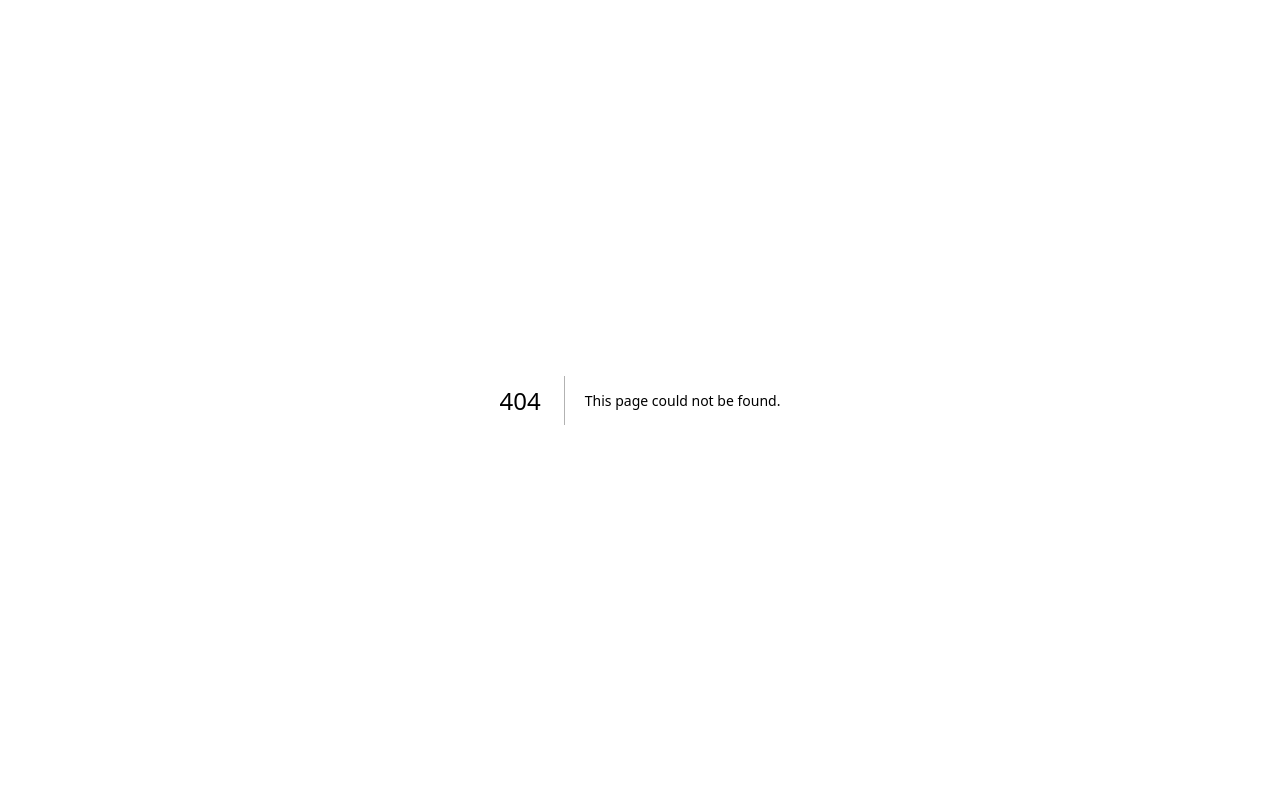
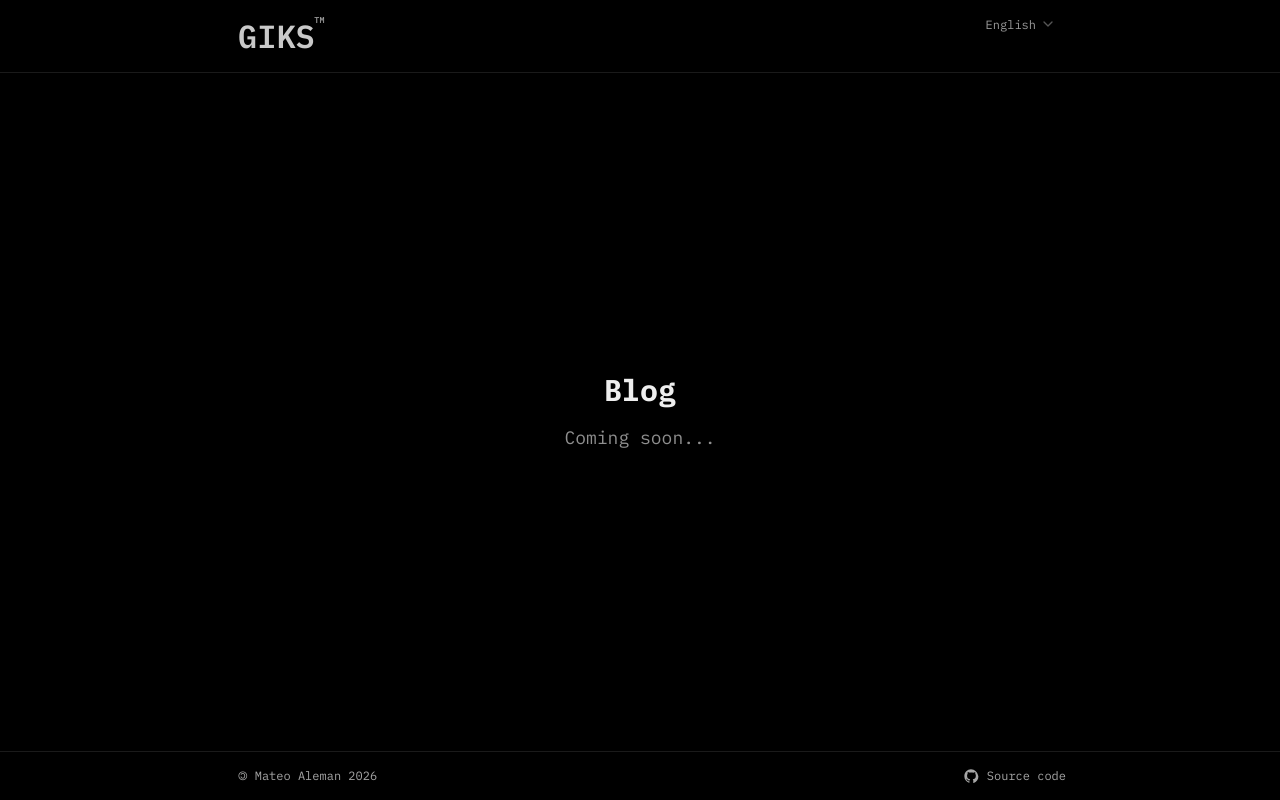
Before and after one commit to zGIKS/portfolio, a Next.js app: page /en/blog in a window 1280 px wide. Before the commit this address had no page. Built offline with nearby package versions, Linux system fonts and the light colour scheme.

Commit message:
fix home

```diff
--- /dev/null
+++ b/src/app/[locale]/blog/page.tsx
@@ -0,0 +1,52 @@
+import type { Metadata } from "next";
+import { notFound } from "next/navigation";
+import { AppShell } from "@/components/app-shell";
+import { isValidLocale, locales, type Locale } from "@/lib/i18n";
+import { getDictionary } from "@/lib/dictionaries";
+
+interface BlogPageProps {
+  params: Promise<{ locale: string }>;
+}
+
+export function generateStaticParams() {
+  return locales.map((locale) => ({ locale }));
+}
+
+export async function generateMetadata({ params }: BlogPageProps): Promise<Metadata> {
+  const { locale } = await params;
+
+  if (!isValidLocale(locale)) {
+    return {};
+  }
+
+  const t = getDictionary(locale);
+
+  return {
+    title: `Mateo Aleman - ${t.section2.titles.blog}`,
+    description: "Blog posts and articles",
+  };
+}
+
+export default async function BlogPage({ params }: BlogPageProps) {
+  const { locale } = await params;
+
+  if (!isValidLocale(locale)) {
+    notFound();
+  }
+
+  const activeLocale: Locale = locale;
+  const t = getDictionary(activeLocale);
+
+  return (
+    <AppShell locale={activeLocale} contentClassName="py-0">
+      <div className="flex flex-col items-center justify-center min-h-[60vh] p-8">
+        <h1 className="text-3xl font-bold mb-4">{t.section2.titles.blog}</h1>
+        <p className="text-muted-foreground text-lg">
+          {activeLocale === "es" && "Próximamente..."}
+          {activeLocale === "en" && "Coming soon..."}
+          {activeLocale === "pt" && "Em breve..."}
+        </p>
+      </div>
+    </AppShell>
+  );
+}
--- /dev/null
+++ b/src/components/icons/stack/devops/traefik.tsx
@@ -0,0 +1,9 @@
+import type { SVGProps } from "react";
+
+const Traefik = (props: SVGProps<SVGSVGElement>) => (
+  <svg {...props} viewBox="0 0 128 128" fill="#24a1c1">
+    <path d="M64.188 10.172c5.582 0 10.542 3.937 10.542 8.785 0 4.848-4.722 8.785-10.543 8.785-.664 0-1.53-.11-2.601-.328a3.51 3.51 0 0 0-2.438.39L21.355 49.298a1.76 1.76 0 0 0 .008 3.062l40.969 22.996a3.517 3.517 0 0 0 3.426.012l41.187-22.898a1.752 1.752 0 0 0 .016-3.063l-12.852-7.293a3.517 3.517 0 0 0-3.441-.02l-13.563 7.524a1.21 1.21 0 0 0-.613.918l-.004.13c0 4.85-4.722 8.784-10.543 8.784-5.816 0-10.539-3.933-10.539-8.785 0-4.848 4.723-8.785 10.54-8.785.218 0 .464.016.745.035l.446.047.492.059c.75.101 1.512-.04 2.176-.407l20.065-11.13a5.266 5.266 0 0 1 4.945-.086l.215.11 28.016 15.906c3.512 1.992 3.55 7.012.144 9.082l-.187.11-18.746 10.417a1.763 1.763 0 0 0-.899 1.559c.012.645.371 1.23.938 1.531l18.562 9.766c3.688 1.937 3.774 7.183.16 9.242L66.642 120.25a5.284 5.284 0 0 1-5.227 0L5.36 88.254c-3.62-2.067-3.52-7.324.176-9.25l18.766-9.79a1.761 1.761 0 0 0 .047-3.093L5.355 55.461c-3.511-1.973-3.585-6.969-.21-9.066l.187-.114 46.645-26.523a3.533 3.533 0 0 0 1.578-1.89l.058-.188c1.64-4.875 5.364-7.508 10.575-7.508Zm26.027 64.715L67.184 88.129l-.215.117a5.25 5.25 0 0 1-4.98-.094L39.03 75.207a3.503 3.503 0 0 0-3.343-.05l-13.235 6.917a1.759 1.759 0 0 0-.055 3.086l40.434 23.137a3.515 3.515 0 0 0 3.477 0l40.78-23.3c.56-.317.9-.915.891-1.556a1.759 1.759 0 0 0-.94-1.527L93.593 74.82a3.509 3.509 0 0 0-3.38.067Zm0 0"/>
+  </svg>
+);
+
+export { Traefik };
--- a/src/components/profile/level.tsx
+++ b/src/components/profile/level.tsx
@@ -14,7 +14,7 @@ export function Level({ value = 19, label = "Years old" }: LevelProps) {
           {value}
         </div>
       </div>
-      <span className="text-lg font-semibold text-foreground">{label}</span>
+      <span className="text-sm font-medium leading-none text-foreground">{label}</span>
     </div>
   );
 }
--- a/src/components/section-3.tsx
+++ b/src/components/section-3.tsx
@@ -19,7 +19,7 @@ export function Section3({ locale }: Section3Props) {
         <Projects locale={locale} />
         <Stack locale={locale} />
         <Resume />
-        <Blog />
+        <Blog locale={locale} />
         <Links locale={locale} />
       </div>
     </CardContent>
--- a/src/components/section3/blog.tsx
+++ b/src/components/section3/blog.tsx
@@ -1,7 +1,19 @@
-export function Blog() {
+import { SidebarLink } from "./sidebar-link";
+import { type Locale } from "@/lib/i18n";
+import { getDictionary } from "@/lib/dictionaries";
+
+interface BlogProps {
+  locale: Locale;
+}
+
+export function Blog({ locale }: BlogProps) {
+  const t = getDictionary(locale);
+
   return (
-    <div className="mt-6 pl-4 text-sm font-medium uppercase tracking-wide text-foreground">
-      BLOG
-    </div>
+    <SidebarLink
+      locale={locale}
+      href="blog"
+      label={t.section2.titles.blog}
+    />
   );
 }
--- a/src/components/section3/stack.tsx
+++ b/src/components/section3/stack.tsx
@@ -2,7 +2,6 @@ import { Go } from "../icons/stack/languages/go";
 import { Rust } from "../icons/stack/languages/rust";
 import { Java } from "../icons/stack/languages/java";
 import { Python } from "../icons/stack/languages/python";
-import { SvelteIcon } from "../icons/stack/frontend/svelte";
 import { IconTile } from "./icon-tile";
 import { IconGrid } from "../section-shared/icon-grid";
 import { SidebarLink } from "./sidebar-link";
@@ -38,9 +37,6 @@ export function Stack({ locale }: StackProps) {
         <IconTile ariaLabel="Python" href="https://docs.python.org/">
           <Python className="h-4 w-4" />
         </IconTile>
-        <IconTile ariaLabel="Svelte" href="https://svelte.dev/">
-          <SvelteIcon className="h-4 w-4" />
-        </IconTile>
       </IconGrid>
     </>
   );
--- a/src/i18n/en.json
+++ b/src/i18n/en.json
@@ -19,7 +19,8 @@
   "section2": {
     "titles": {
       "about": "About",
-      "projects": "Projects"
+      "projects": "Projects",
+      "blog": "Blog"
     },
     "about": {
       "paragraphs": [
--- a/src/i18n/es.json
+++ b/src/i18n/es.json
@@ -19,7 +19,8 @@
   "section2": {
     "titles": {
       "about": "Sobre mí",
-      "projects": "Proyectos"
+      "projects": "Proyectos",
+      "blog": "Blog"
     },
     "about": {
       "paragraphs": [
--- a/src/i18n/pt.json
+++ b/src/i18n/pt.json
@@ -19,7 +19,8 @@
   "section2": {
     "titles": {
       "about": "Sobre mim",
-      "projects": "Projetos"
+      "projects": "Projetos",
+      "blog": "Blog"
     },
     "about": {
       "paragraphs": [
--- a/src/lib/stack-data.tsx
+++ b/src/lib/stack-data.tsx
@@ -23,6 +23,7 @@ import { MicrosoftAzure } from "@/components/icons/stack/devops/azure";
 import { GoogleCloud } from "@/components/icons/stack/devops/googlecloud";
 import { TailscaleIcon } from "@/components/icons/stack/devops/tailscale";
 import { Cloudflare } from "@/components/icons/stack/devops/cloudflare";
+import { Traefik } from "@/components/icons/stack/devops/traefik";
 
 export interface StackItem {
   name: string;
@@ -64,6 +65,7 @@ export const devops: StackItem[] = [
   { name: "Google Cloud", href: "https://cloud.google.com/docs", icon: (cls) => <GoogleCloud className={cls} /> },
   { name: "Tailscale", href: "https://tailscale.com/docs", icon: (cls) => <TailscaleIcon className={cls} /> },
   { name: "Cloudflare", href: "https://developers.cloudflare.com/", icon: (cls) => <Cloudflare className={cls} /> },
+  { name: "Traefik", href: "https://doc.traefik.io/traefik/", icon: (cls) => <Traefik className={cls} /> },
 ];
 
 export const allStackItems: StackItem[] = [...languages, ...frontend, ...databases, ...devops];
```
